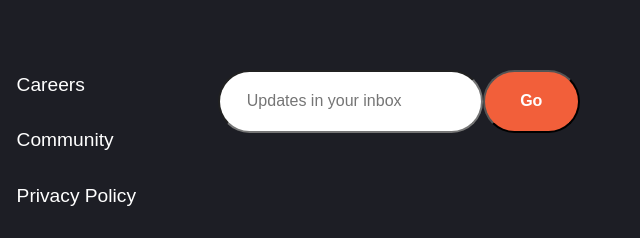
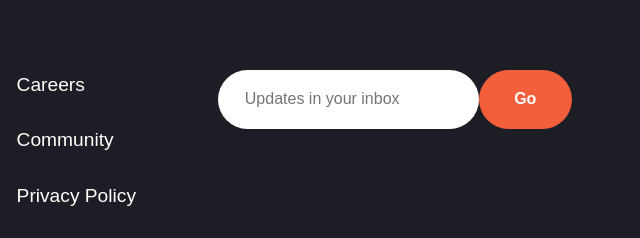
Before and after one commit to Jesus-boy01/NitHub-FeM-Manage, a plain HTML site: page index.html in a window 1280 px wide. Shown: the part 2510-2748 px from the top of the page, 640-1280 px from the left. Drawn offline with nearby package versions, Linux system fonts and the light colour scheme.

```diff
--- a/css/style.css
+++ b/css/style.css
@@ -149,6 +149,7 @@ p {
     font-size: 1.7rem;
     color: #242D52;
     font-weight: bold;
+    margin-bottom: 0.6em;
 }
 
 .manage-info-body {
@@ -298,6 +299,7 @@ input[type="email"] {
     border-radius: 3em;
     padding: 1.3em 1.7em;
     font-size: 1rem;
+    border: none;
 }
 
 .footer-submit button {
@@ -308,6 +310,7 @@ input[type="email"] {
     border-radius: 3em;
     font-size: 1rem;
     font-weight: bold;
+    border: none;
 }
 
 .footer-copyright {
```
